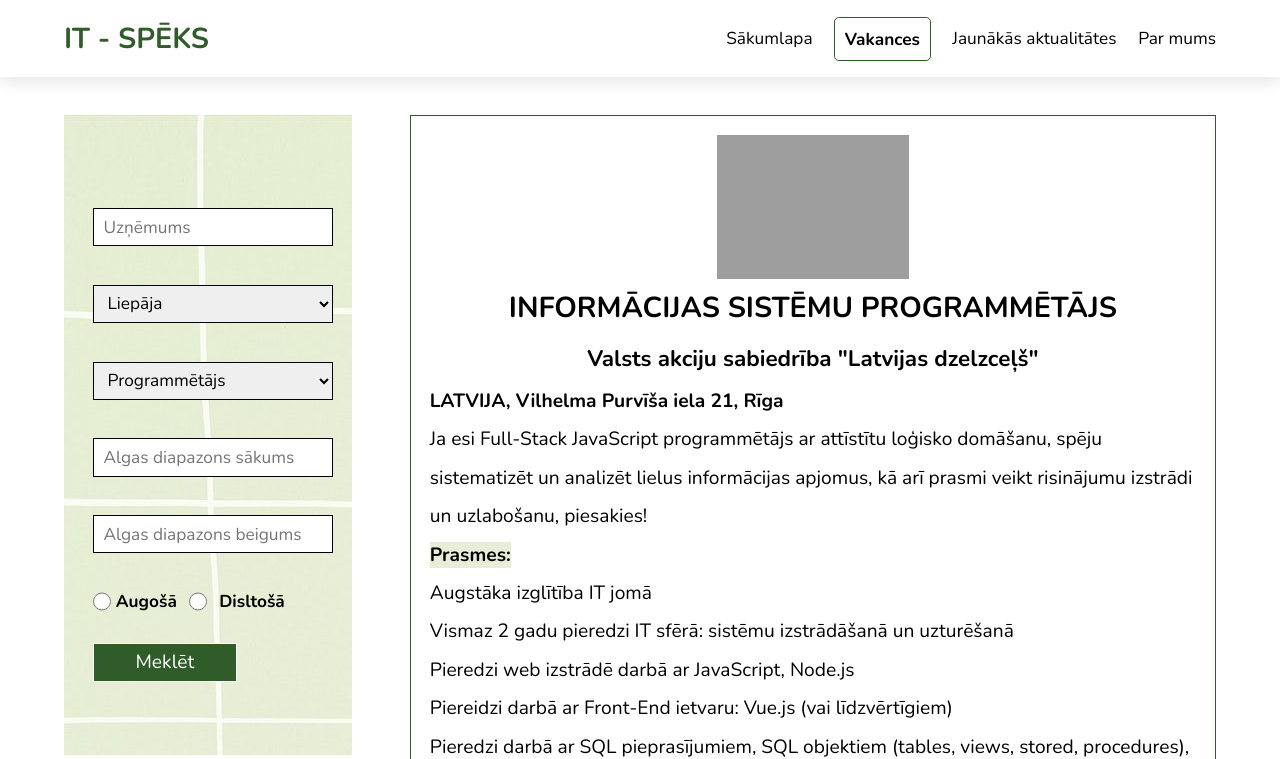
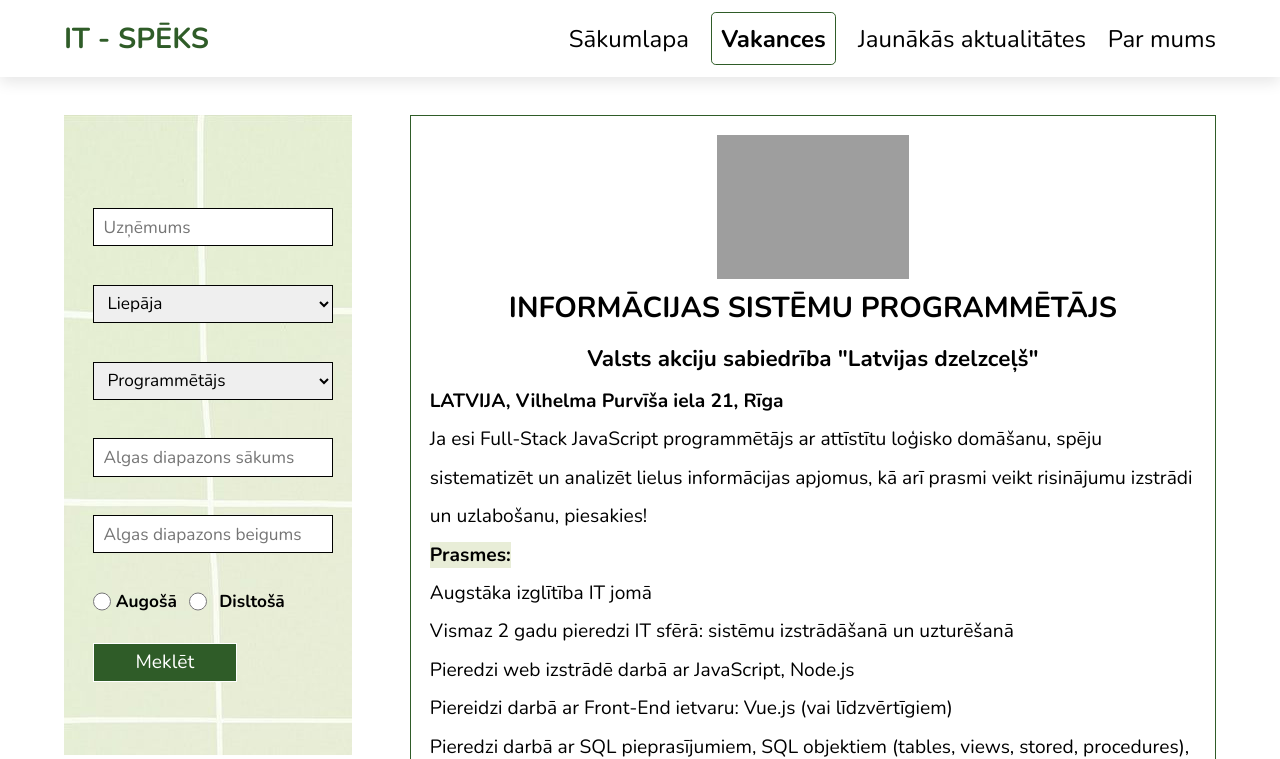
Before and after one commit to GoofyNokia3001/ITSPEKS, a PHP site: page /vakances.php in a window 1280 px wide. Shown: the top 759 px of the page. Run offline with PHP 8.4, Linux system fonts and the light colour scheme; grey boxes are pictures that could not be loaded.

Commit message:
Navbar change

```diff
--- a/assets/style.css
+++ b/assets/style.css
@@ -65,6 +65,9 @@ nav a{
     margin-left: 2rem;
     color: white;
     transition: color 0.3s;
+}
+.navbar a{
+    font-size: 2.5rem;
 }
 
 header.scrolled .navbar a {
```
